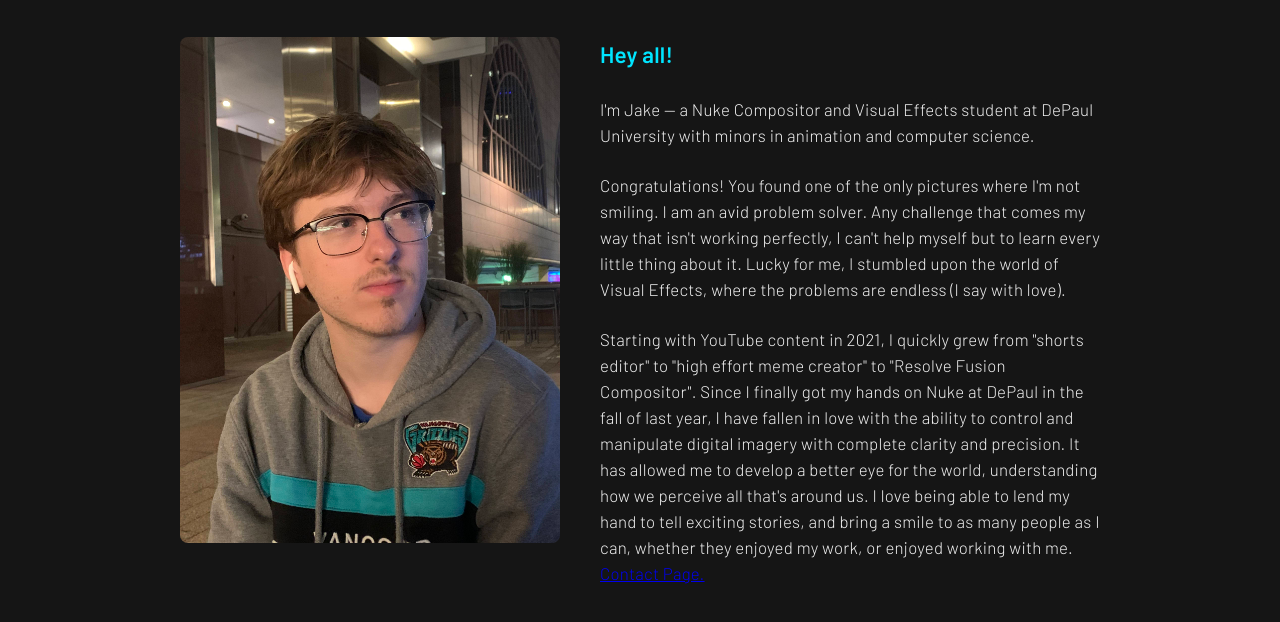
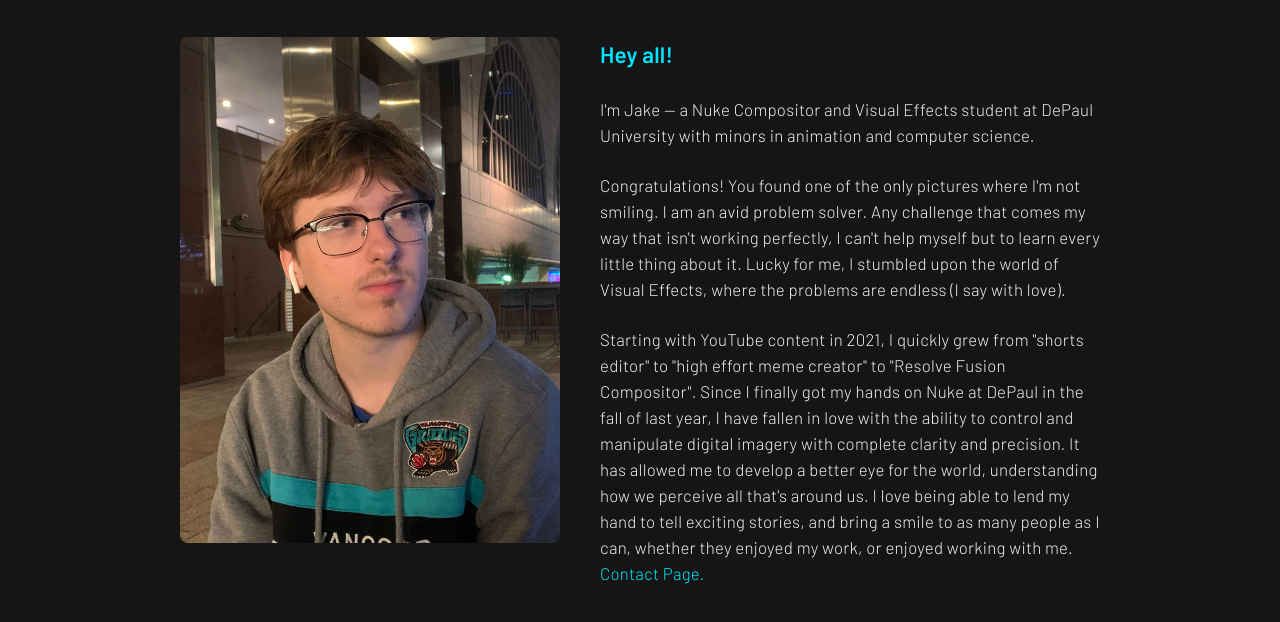
Before and after one commit to jleuck101/Jake-Portfolio, a plain HTML site: page about.html in a window 1280 px wide. Shown: the part 192-814 px from the top of the page. Drawn offline with Linux system fonts and the light colour scheme.

Commit message:
Update style.css

```diff
--- a/style.css
+++ b/style.css
@@ -525,3 +525,12 @@ a:active {
 h1 a:hover {
   text-decoration: none; /* or underline if you want */
 }
+
+/* Consistent link color, regardless of state */
+a,
+a:visited,
+a:hover,
+a:active {
+  color: #00e5ff;
+  text-decoration: none; /* Optional: removes underlines globally */
+}
```
